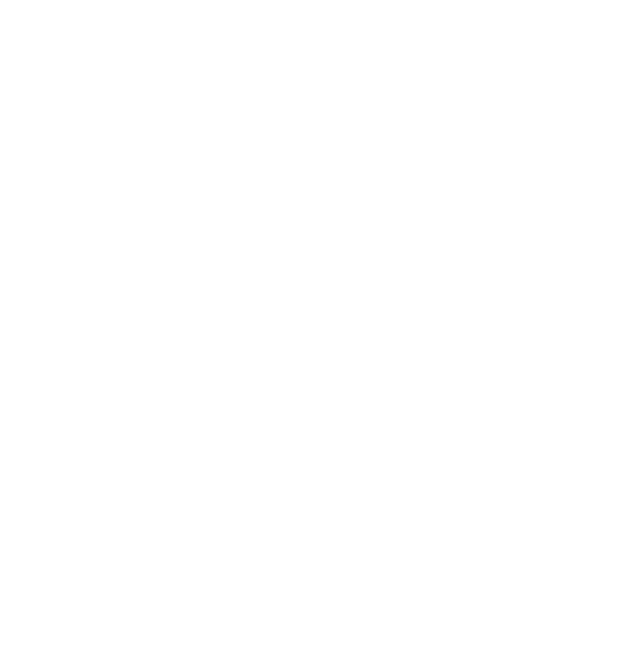
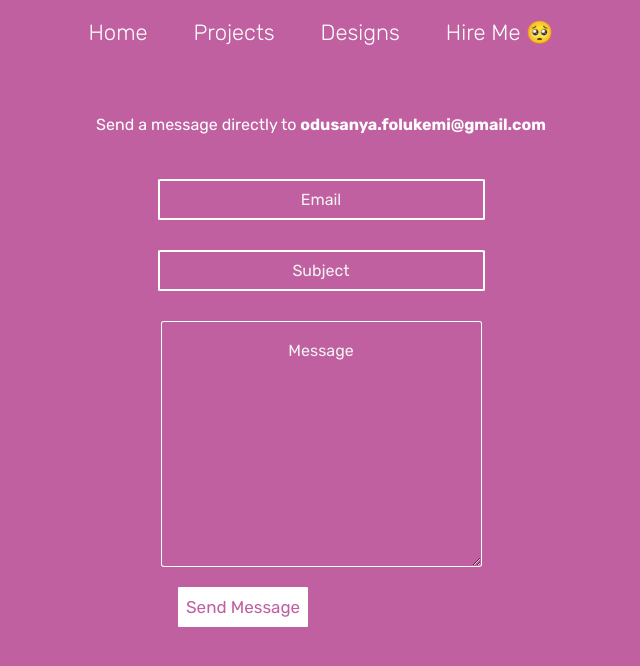
Before and after one commit to Folukie/Hire-Me, a website: page index.html in a window 1280 px wide. Shown: the whole page, without its empty margins (319-959 px from the left). Drawn offline with nearby package versions, Linux system fonts and the light colour scheme.

Commit message:
hire me pae

```diff
--- a/index.html
+++ b/index.html
@@ -1 +1,97 @@
-<div id="root"></div>
+<!DOCTYPE html>
+<html>
+  <head>
+    <link href="https://fonts.googleapis.com/css2?family=Rubik:wght@300;400;700;900&display=swap" rel="stylesheet">
+    <link rel="stylesheet" href="https://stackpath.bootstrapcdn.com/font-awesome/4.7.0/css/font-awesome.min.css">
+    <link rel="stylesheet" href="https://maxcdn.bootstrapcdn.com/bootstrap/4.5.0/css/bootstrap.min.css">
+    <title>Hire Me | FolukeCanCode</title>
+    <style>
+      body{
+      background-color:#c060a1;
+      text-align:center;
+      color:white;
+      margin:auto;
+     font-family:"Rubik";
+     }
+      .nav{
+        margin-top:50px;
+      }
+      .nav-link{
+        text-decoration:none;
+        color:#fff;
+        font-weight:300;
+        font-size:22px;
+        margin-left:15px;
+        margin-right:15px;
+      }
+      .nav-link:hover{
+        text-decoration:none;
+        color:white;
+      }
+      h6{
+        margin-top:50px;
+        margin-bottom:30px;
+      }
+      .input{
+        background-color:#c060a1;
+        margin:15px;
+        border-radius:1%;
+        border-color:white;
+        border-style:solid;
+
+      }
+      ::placeholder{
+        text-align:center;
+        color:#f3f3f3;
+        padding-top:15px;
+      }
+      .submit{
+        background-color:#fff;
+        color:#c060a1;
+        border-color:white;
+        font-size:17px;
+        line-height:34px;
+        margin-left:-11%;
+        margin-top:-2px;
+      }
+      .submit:hover{
+        background-color:#c060a1;
+        color:#fff;
+
+      }
+
+      .email{
+        line-height:35px;
+      }
+    </style>
+  </head
+  <body>
+   <nav class="navbar navbar-expand-sm justify-content-center">
+      <ul class="navbar-nav">
+        <li class="nav-item">
+          <a class="nav-link" href="https://folukecancode.stackblitz.io">Home</a>
+        </li>
+        <li class="nav-item">
+          <a class="nav-link" href="https://folukecancode-projects.stackblitz.io">Projects</a>
+        </li>
+        <li class="nav-item">
+          <a class="nav-link" href="https://folukecancode-designs.stackblitz.io">Designs</a>
+        </li>
+        <li class="nav-item">
+          <a class="nav-link" href="https://hireme.stackblitz.io">Hire Me 🥺</a>
+        </li>
+      </ul>
+    </nav>
+    <h6>Send a message directly to <b>odusanya.folukemi@gmail.com</b></h6>
+    <form class="form" action="mailto:odusanya.folukemi@gmail.com" method="post">
+      <input class="input email" type="text" name="Email" size="30" placeholder="Email">
+      </br>
+      <input class="input email" type="text" name="subject" size="30"  placeholder="Subject">
+      </br>
+      <textarea class="input" name="message" placeholder="Message" rows="10" cols="30"></textarea>
+      </br>
+      <button class="input submit" type="submit button" class="btn btn-light">Send Message</button>
+    </form>
+
+  </body>
+</html>
```
